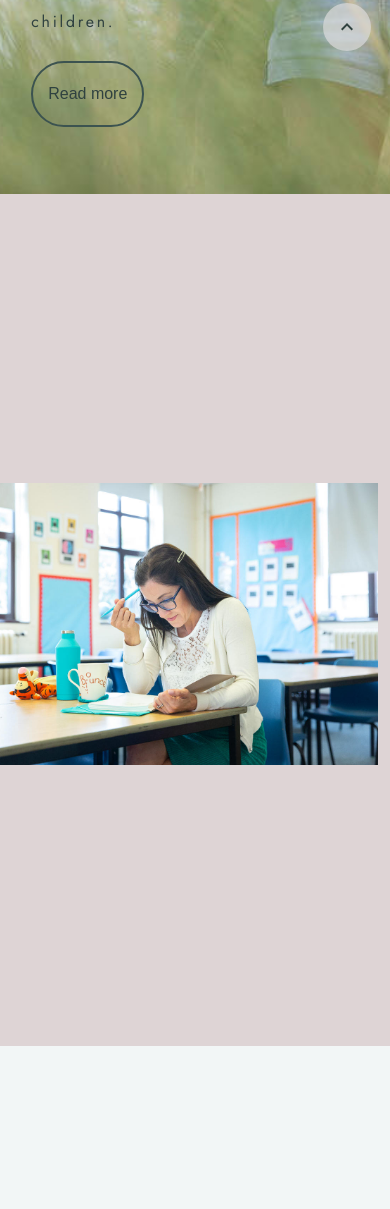
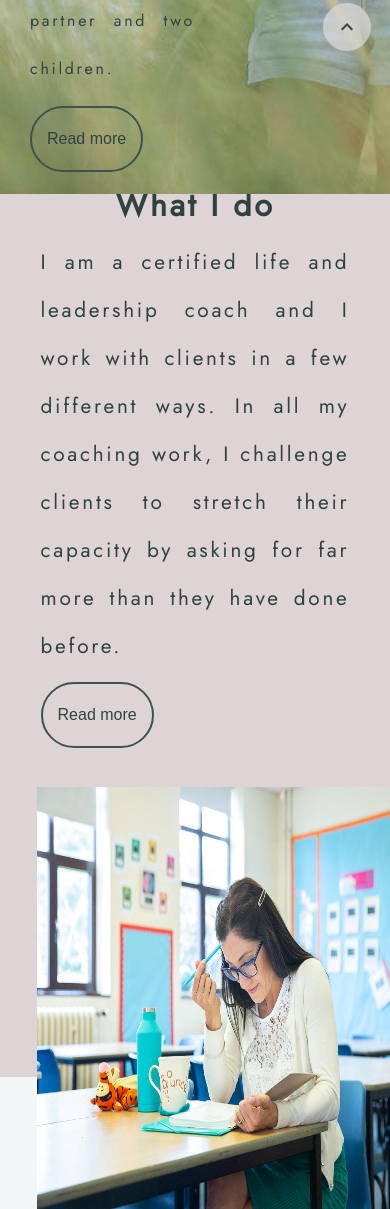
Before and after one commit to giuliafarina/destino_coaching, a Gatsby site: page / in a window 390 px wide. Shown: the part 768-1977 px from the top of the page. Built offline with nearby package versions, Linux system fonts and the light colour scheme; Gatsby itself is replaced by a stand-in of ours.

Commit message:
remove width from container hero img (overlfow)

```diff
--- a/src/components/ServicesPrev.js
+++ b/src/components/ServicesPrev.js
@@ -7,8 +7,9 @@
 
 const ServicesPrev = ({ idProp }) => {
     return <>
-        <div className="container_section_pink" id={idProp}>
-            <img className={styles.desk_image} src={desk} />
+        <div className={styles.container_section_pink} id={idProp}>
+            <div className={styles.container_image}>
+                <img className={styles.desk_image} src={desk} /></div>
             <div className={styles.container_content_pink}>
                 <div className={styles.content_pink}><h1 className={styles.title_pink}>What I do</h1>
                     <p> I am a certified life and leadership coach and I work with clients in a few different ways. In all my coaching work,
--- a/src/styles/global.css
+++ b/src/styles/global.css
@@ -181,18 +181,6 @@
     }
 }
 
-.container_section_pink {
-    height: 100vh;
-    padding-top: 2%;
-    display: flex;
-    flex-wrap: nowrap;
-    flex-direction: row-reverse;
-    justify-content: space-between;
-    align-content: space-around;
-    background-color: #DED4D5;
-    width: 100%;
-}
-
 .container_section_green {
     background-color: #78A5A0;
     width: 100%;
--- a/src/styles/hero.module.css
+++ b/src/styles/hero.module.css
@@ -16,7 +16,6 @@
     background-size: cover;
     position: relative;
     height: 100vh;
-    width: 100%;
     z-index: 0;
 }
 
--- a/src/styles/servicesPrev.module.css
+++ b/src/styles/servicesPrev.module.css
@@ -1,26 +1,52 @@
-.container_content_pink {
-    padding: 3% 5%;
+.container_section_pink {
+    height: 100vh;
+    padding: 5% 5%;
     display: flex;
-    flex-grow: 1;
-    flex-wrap: wrap;
+    flex-direction: row-reverse;
+    justify-content: space-between;
+    align-content: space-around;
+    background-color: #DED4D5;
 }
 
 .content_pink {
-    font-size: 1.3rem;
-    padding: 6%;
+    padding: 5%;
 }
 
 .content_pink p {
     text-align: justify;
+    font-size: 1.3rem;
+}
+
+.container_image {
+    padding: 5% 5%;
+    display: flex;
 }
 
 .desk_image {
-    max-height: 60%;
-    padding: 5% 3%;
+    height: 50vh;
 }
 
 .title_pink {
-    padding: 30px;
+    padding: 3%;
     text-align: center;
     font-weight: bolder;
 }
+
+@media screen and (max-width:768px) {
+    .container_section_pink {
+        flex-direction: column-reverse;
+    }
+    .content_pink {
+        padding: 6%;
+    }
+}
+
+@media screen and (max-width:768px) {
+    .container_image {
+        height: 30vh;
+        margin: auto;
+    }
+    img {
+        height: 70vh;
+    }
+}
```
